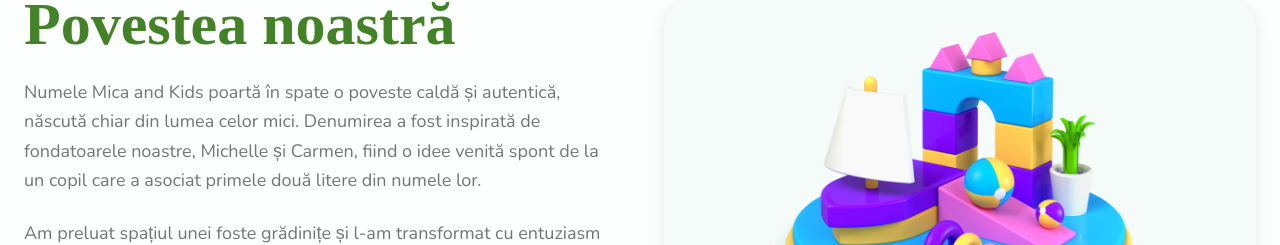
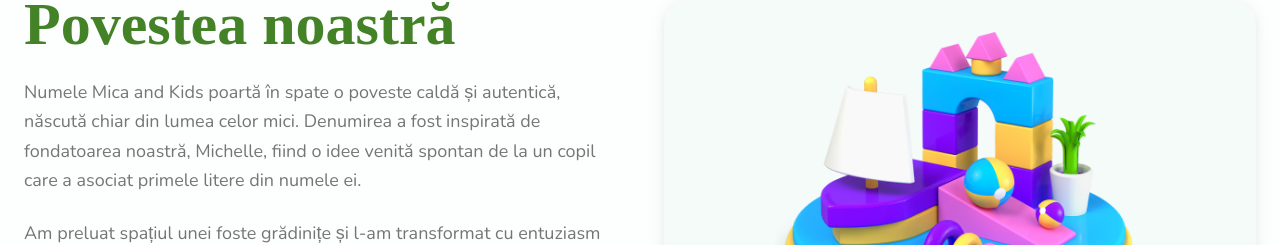
Before and after one commit to gradinita-micakids/gradinita-micaandkids, a Next.js app: page /despre-noi in a window 1280 px wide. Shown: the part 118-363 px from the top of the page. Built offline with nearby package versions, Linux system fonts and the light colour scheme; no server answers; a web font is replaced by a local one.

Commit message:
Fix despre-noi: remove Carmen, Mica comes from Michelle

```diff
--- a/src/app/despre-noi/page.tsx
+++ b/src/app/despre-noi/page.tsx
@@ -30,8 +30,8 @@
             <p className="text-foreground/70 text-lg leading-relaxed mb-6">
               Numele Mica and Kids poartă în spate o poveste caldă și autentică,
               născută chiar din lumea celor mici. Denumirea a fost inspirată de
-              fondatoarele noastre, Michelle și Carmen, fiind o idee venită spont
-              de la un copil care a asociat primele două litere din numele lor.
+              fondatoarea noastră, Michelle, fiind o idee venită spontan
+              de la un copil care a asociat primele litere din numele ei.
             </p>
             <p className="text-foreground/70 text-lg leading-relaxed mb-8">
               Am preluat spațiul unei foste grădinițe și l-am transformat cu
```
